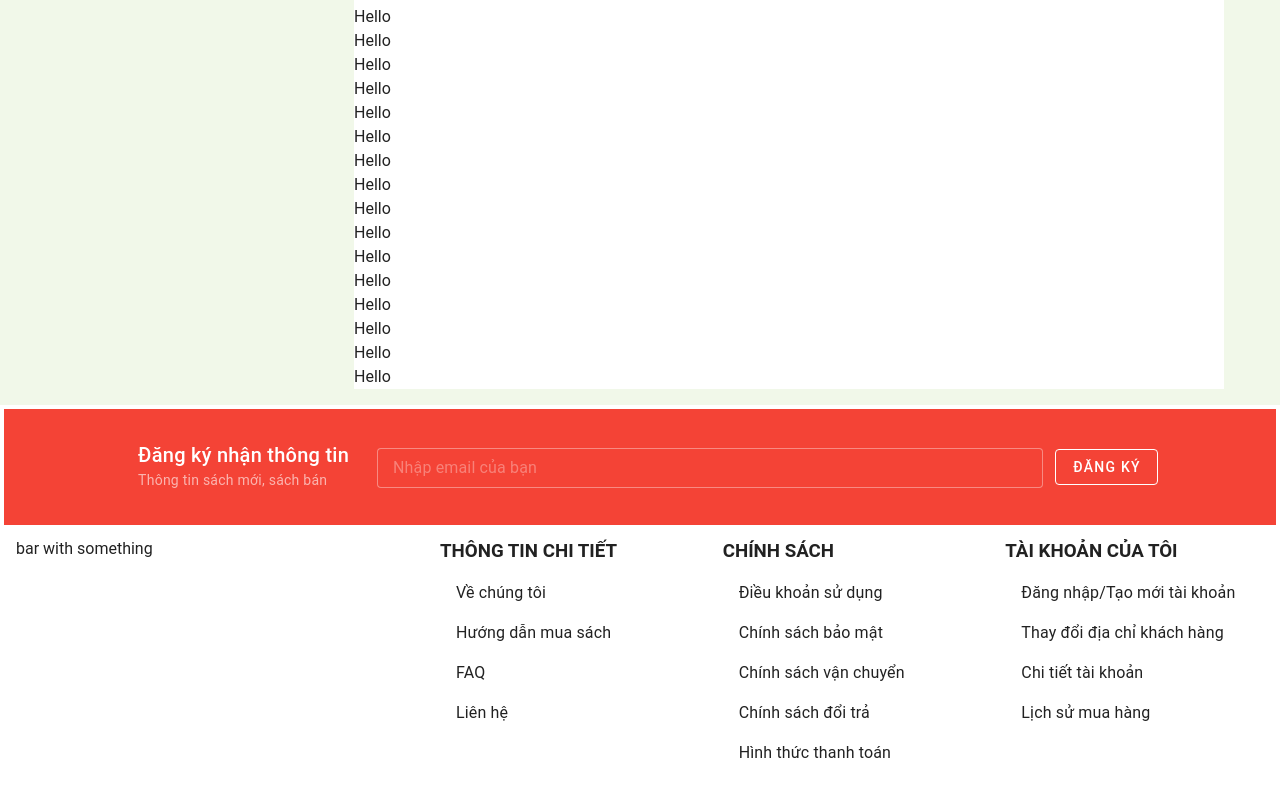
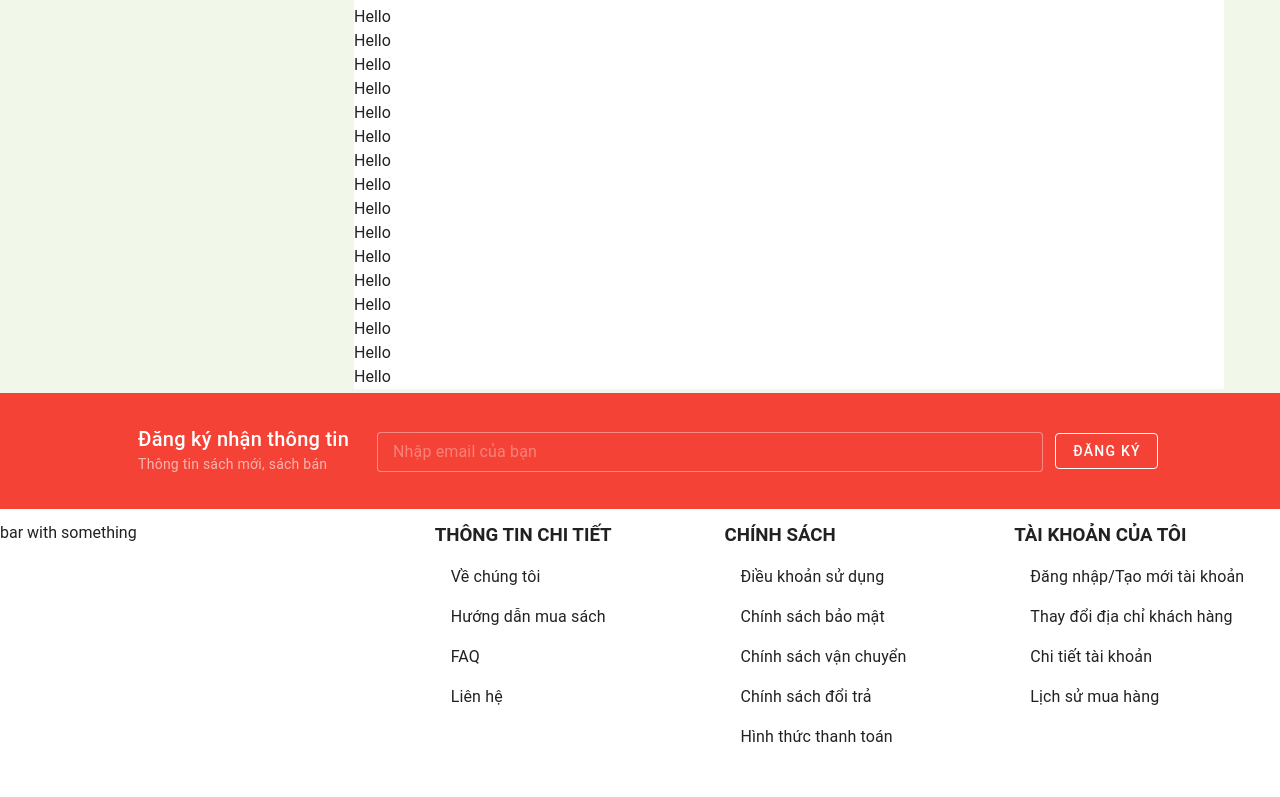
Before and after one commit to B5u2423/Bookstore-Website, a Vue app in the folder frontend/: page / in a window 1280 px wide. Shown: the part 711-1508 px from the top of the page. Built offline with nearby package versions, Linux system fonts and the light colour scheme.

Commit message:
Update Footer

```diff
--- a/frontend/src/components/ecom/Footer.vue
+++ b/frontend/src/components/ecom/Footer.vue
@@ -21,7 +21,7 @@ const accounts = [
 </script>
 
 <template>
-   <v-container fluid
+   <v-container fluid class="pa-0"
     > <v-row class="bg-red align-center justify-center py-5 px-16"
       > <v-card
         title="Đăng ký nhận thông tin"
```
Also changed, not shown: frontend/src/views/CategoryVue.vue (deleted, +0 -11 lines).
